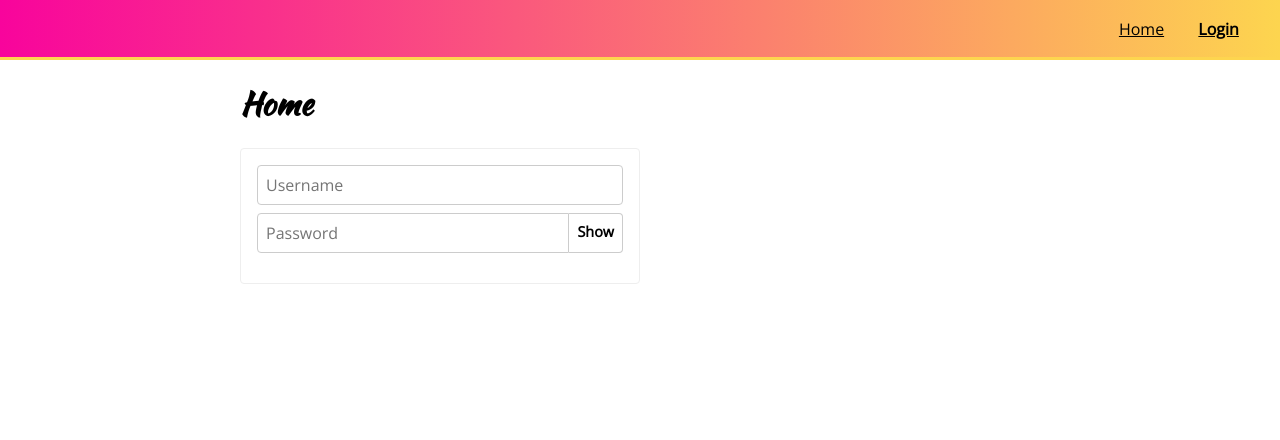
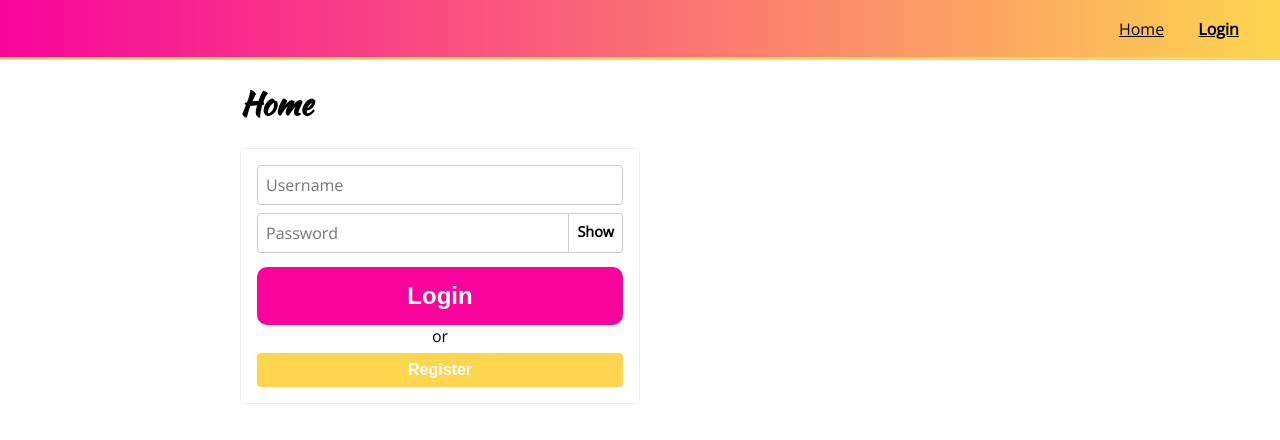
Before and after one commit to wgotterer/react-styled-components, a React (Create React App) app: page /login in a window 1280 px wide. Shown: the top 440 px of the page. Built offline with nearby package versions, Linux system fonts and the light colour scheme.

Commit message:
added loading/loging/register button

```diff
--- a/src/components/common/Button.js
+++ b/src/components/common/Button.js
@@ -2,14 +2,14 @@
 
 const Button = styled.button`
   color: white;
-  background: ${(p) => (p.secondary ? "black" : "#f8049c")};
+  background: ${(p) => (p.secondary ? "#fdd54f" : "#f8049c")};
   font-weight: bold;
   ${(p) =>
     p.large
       ? css`
           padding: 15px;
           border-radius: 10px;
-          font-size: 4em;
+          font-size: 1.5em;
         `
       : css`
           padding: 8px;
--- a/src/components/pages/Login.js
+++ b/src/components/pages/Login.js
@@ -1,5 +1,5 @@
-import { PageLayout, Input, PasswordInput } from "components/common";
-import React, { useState } from "react";
+import { PageLayout, Input, PasswordInput, Button } from "components/common";
+import React, { useState, useEffect } from "react";
 import styled from "styled-components";
 
 const Form = styled.form`
@@ -11,23 +11,48 @@
   box-sizing: border-box;
   color: black;
   border-radius: 4px;
+
+  /* can target classnames in styled components */
+  .alt-text {
+    text-align: center;
+    margin: 10px 9;
+  }
 `;
+
+let timeout;
 
 export default function Login() {
   const [formFields, setFormfields] = useState({ username: "", password: "" });
+  const [loading, setLoading] = useState(false);
 
   function handleInputChange(e) {
-    e.preventDefault()
+    e.preventDefault();
     setFormfields((currentState) => ({
       ...currentState,
       [e.target.name]: e.target.value,
     }));
   }
 
+  function handleSubmit(e) {
+    e.preventDefault();
+    setLoading(true);
+    timeout = setTimeout(() => {
+      setLoading(false);
+    }, 2000);
+  }
+
+  useEffect(() => {
+    return () => {
+      if (timeout) {
+        clearTimeout(timeout);
+      }
+    };
+  }, []);
+
   return (
     <PageLayout>
       <h1>Home</h1>
-      <Form>
+      <Form onSubmit={handleSubmit}>
         <Input
           value={formFields.username}
           onChange={handleInputChange}
@@ -35,12 +60,22 @@
           name="username"
           placeholder="Username"
         />
-         <PasswordInput
+        <PasswordInput
           value={formFields.password}
           onChange={handleInputChange}
           name="password"
-
         />
+        <Button large type="submit" disabled={loading}>
+          {loading ? "Loading..." : "Login"}
+        </Button>
+        {!loading && (
+          <>
+            <div className="alt-text">or</div>
+            <Button secondary type="button">
+              Register
+            </Button>
+          </>
+        )}
       </Form>
     </PageLayout>
   );
```
